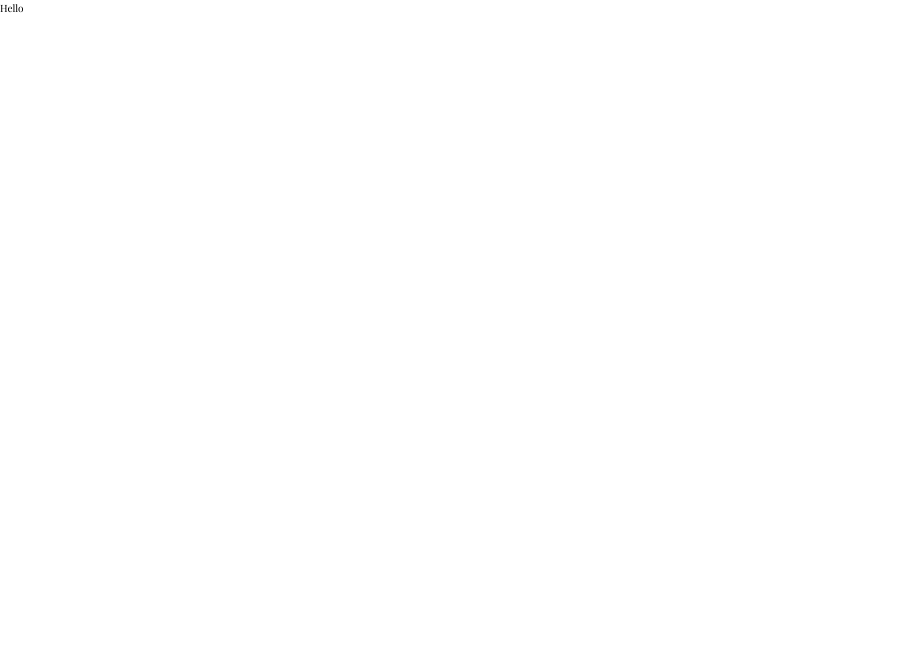
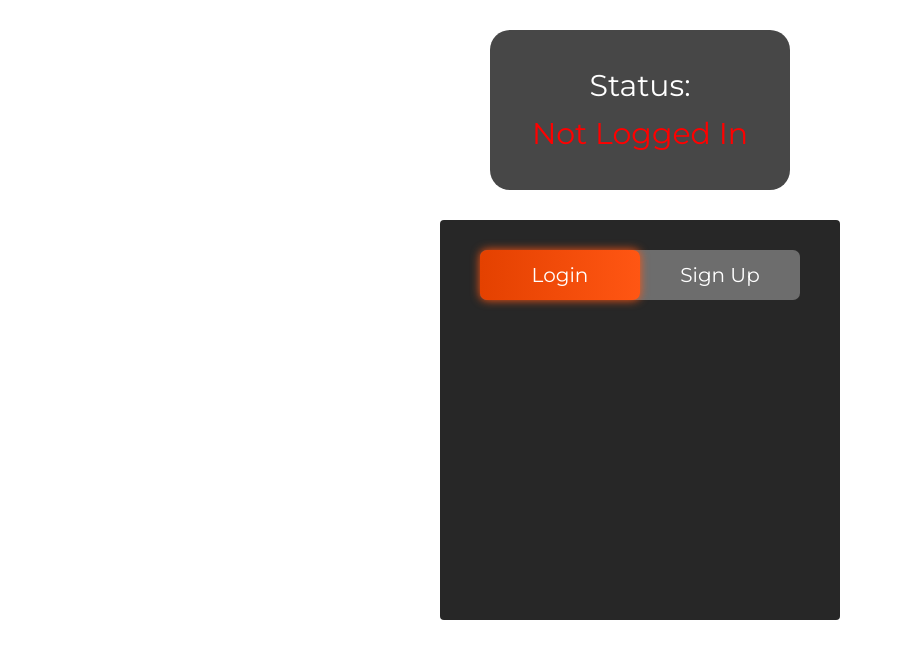
Before and after one commit to theNickMagee/Plain-React-CSS, a React (Create React App) app: page / in a window 1280 px wide. Shown: the top 658 px of the page, without its empty margins (0-902 px from the left). Built offline with nearby package versions, Linux system fonts and the light colour scheme.

Commit message:
login layout toggle

```diff
--- a/public/index.html
+++ b/public/index.html
@@ -16,10 +16,11 @@
       href="https://fonts.googleapis.com/css2?family=Playfair+Display:wght@400;500;600;700;800&display=swap"
       rel="stylesheet"
     />
-    <!--
-      manifest.json provides metadata used when your web app is installed on a
-      user's mobile device or desktop. See https://developers.google.com/web/fundamentals/web-app-manifest/
-    -->
+    <link
+      href="https://fonts.googleapis.com/css2?family=Montserrat:wght@300;400;500;600;700&family=Playfair+Display:wght@400;500;600;700;800&display=swap"
+      rel="stylesheet"
+    />
+
     <link rel="manifest" href="%PUBLIC_URL%/manifest.json" />
     <!--
       Notice the use of %PUBLIC_URL% in the tags above.
@@ -30,7 +31,7 @@
       work correctly both with client-side routing and a non-root public URL.
       Learn how to configure a non-root public URL by running `npm run build`.
     -->
-    <title>React App</title>
+    <title>Login System</title>
   </head>
   <body>
     <noscript>You need to enable JavaScript to run this app.</noscript>
--- a/src/App.css
+++ b/src/App.css
@@ -1,2 +1,11 @@
+/* LAYOUT */
+
 .App {
 }
+
+.component-container {
+  width: 100%;
+  display: flex;
+  justify-content: center;
+  margin: 3rem 0;
+}
--- a/src/App.js
+++ b/src/App.js
@@ -1,7 +1,34 @@
+import React, { useState } from "react";
 import "./App.css";
 
+import Status from "./components/status/Status";
+import LoginAndSignUp from "./components/loginAndSignUp/LoginAndSignUp";
+
 function App() {
-  return <div className="App">Hello</div>;
+  const [loggedIn, setLoggedIn] = useState(false);
+
+  const logOut = () => {
+    setLoggedIn(false);
+  };
+
+  return (
+    <div className="App">
+      <div className="component-container">
+        <Status loggedIn={loggedIn} />
+      </div>
+      {loggedIn ? (
+        <div className="component-container">
+          <button onClick={logOut}>Sign Out</button>
+        </div>
+      ) : (
+        <>
+          <div className="component-container">
+            <LoginAndSignUp />
+          </div>
+        </>
+      )}
+    </div>
+  );
 }
 
 export default App;
--- /dev/null
+++ b/src/components/login/Login.css
@@ -0,0 +1,38 @@
+.login-container {
+  color: white;
+  background-color: rgb(71, 71, 71);
+
+  border-radius: 0.4rem;
+  /* font-size: 3rem; */
+
+  display: flex;
+  flex-direction: column;
+  /* justify-content: center; */
+  justify-content: space-around;
+  align-content: center;
+  text-align: center;
+  height: 30rem;
+  padding: 1rem 1rem;
+
+  width: 30rem;
+}
+
+.login-label {
+  font-size: 2rem;
+}
+
+.email-field {
+  padding: 0;
+  margin: 1rem;
+  /* height: 3rem; */
+}
+
+.password-field {
+  padding: 0;
+  margin: 1rem;
+}
+
+.login-button {
+  width: 50%;
+  margin: 2rem;
+}
--- /dev/null
+++ b/src/components/loginAndSignUp/LoginAndSignUp.css
@@ -0,0 +1,71 @@
+/* ENTIER CONTAINER */
+.login-container {
+  background-color: rgb(39, 39, 39);
+  border-radius: 0.4rem;
+  height: 40rem;
+  padding: 2rem 1rem;
+  min-width: 40rem;
+
+  display: flex;
+  flex-direction: column;
+  justify-content: space-around;
+  align-content: center;
+
+  position: relative;
+}
+
+/* TEXT CONTAINER */
+.login-toggle-container {
+  display: flex;
+  justify-content: space-around;
+  width: 80%;
+  position: relative;
+  height: 5rem;
+  /* outline: solid 0.1rem rgb(126, 126, 126); */
+  border-radius: 0.6rem;
+  background-color: rgba(175, 175, 175, 0);
+  z-index: 3;
+}
+
+.login-choice {
+  font-size: 2rem;
+  color: white;
+  width: 50%;
+  display: flex;
+  align-items: center;
+  justify-content: center;
+}
+
+/* PUT SLIDER UNDER OPTIONS */
+.login-toggle-container,
+.login-square-container {
+  position: absolute;
+  top: 3rem;
+  right: 50%;
+  transform: translateX(50%);
+}
+
+.login-square-container {
+  display: flex;
+  width: 80%;
+  height: 5rem;
+  background-color: rgb(109, 109, 109);
+  border-radius: 0.7rem;
+}
+
+.login-square {
+  background-image: linear-gradient(to right, #e44100, #ff5613);
+  box-shadow: 0 0 1rem #ff5613;
+  width: 50%;
+  height: 100%;
+  border-radius: 0.7rem;
+  transition: margin-left 0.25s;
+  /* z-index: -1; */
+}
+
+.login-square.right {
+  margin-left: 50%;
+}
+
+.login-square.right {
+}
--- /dev/null
+++ b/src/components/loginAndSignUp/LoginAndSignUp.jsx
@@ -0,0 +1,33 @@
+import React, { useState } from "react";
+import "./LoginAndSignUp.css";
+
+const LoginAndSignUp = (props) => {
+  const [logInMode, setLogInMode] = useState(true);
+
+  const toggleToSignUp = () => {
+    console.log("sign up");
+    setLogInMode(false);
+  };
+
+  const toggleToLogIn = () => {
+    setLogInMode(true);
+  };
+
+  return (
+    <div className="login-container">
+      <div className="login-toggle-container">
+        <div className="login-choice" onClick={toggleToLogIn}>
+          Login
+        </div>
+        <div className="login-choice" onClick={toggleToSignUp}>
+          Sign Up
+        </div>
+      </div>
+      <div className={`login-square-container`}>
+        <div className={`login-square  ${logInMode ? "left" : "right"}`}></div>
+      </div>
+    </div>
+  );
+};
+
+export default LoginAndSignUp;
--- /dev/null
+++ b/src/components/status/Status.css
@@ -0,0 +1,20 @@
+.status-container {
+  height: 20vh;
+  display: flex;
+  justify-content: center;
+  align-items: center;
+  flex-direction: column;
+  width: 30rem;
+  background-color: rgb(71, 71, 71);
+  color: white;
+  border-radius: 2rem;
+  font-size: 3rem;
+}
+
+.green {
+  color: greenyellow;
+}
+
+.red {
+  color: red;
+}
--- /dev/null
+++ b/src/components/status/Status.jsx
@@ -0,0 +1,15 @@
+import React from "react";
+import "./Status.css";
+
+const Status = ({ loggedIn }) => {
+  return (
+    <div className="status-container">
+      Status:
+      <div className={loggedIn ? "green" : "red"}>
+        {loggedIn ? "Logged In" : "Not Logged In"}
+      </div>
+    </div>
+  );
+};
+
+export default Status;
--- a/src/index.css
+++ b/src/index.css
@@ -15,7 +15,7 @@ html {
 }
 
 body {
-  font-family: "Playfair Display", sans-serif;
+  font-family: "Montserrat", sans-serif;
   font-weight: 400;
   line-height: 1.6;
 }
```
Also changed, not shown: src/components/login/Login.jsx (added, +44 -0 lines), src/components/signup/SignUp.jsx (added, +7 -0 lines).
